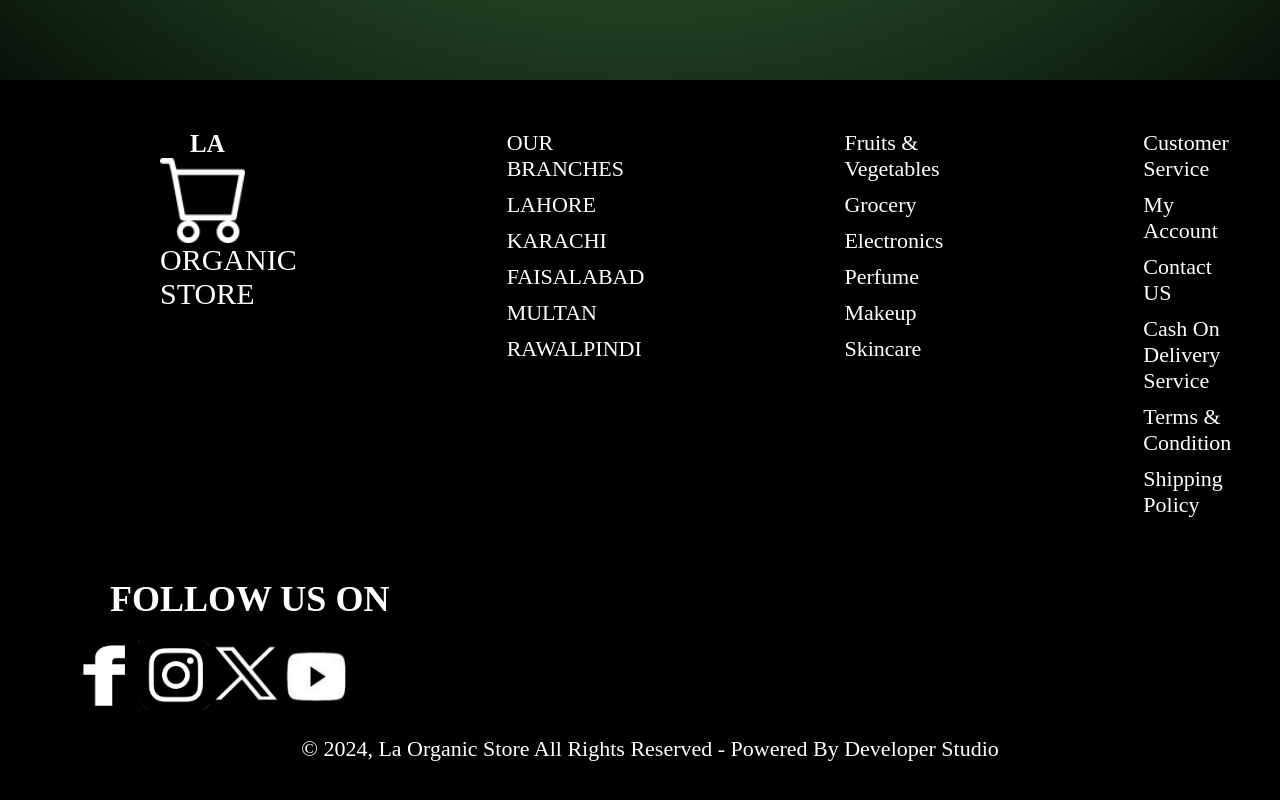
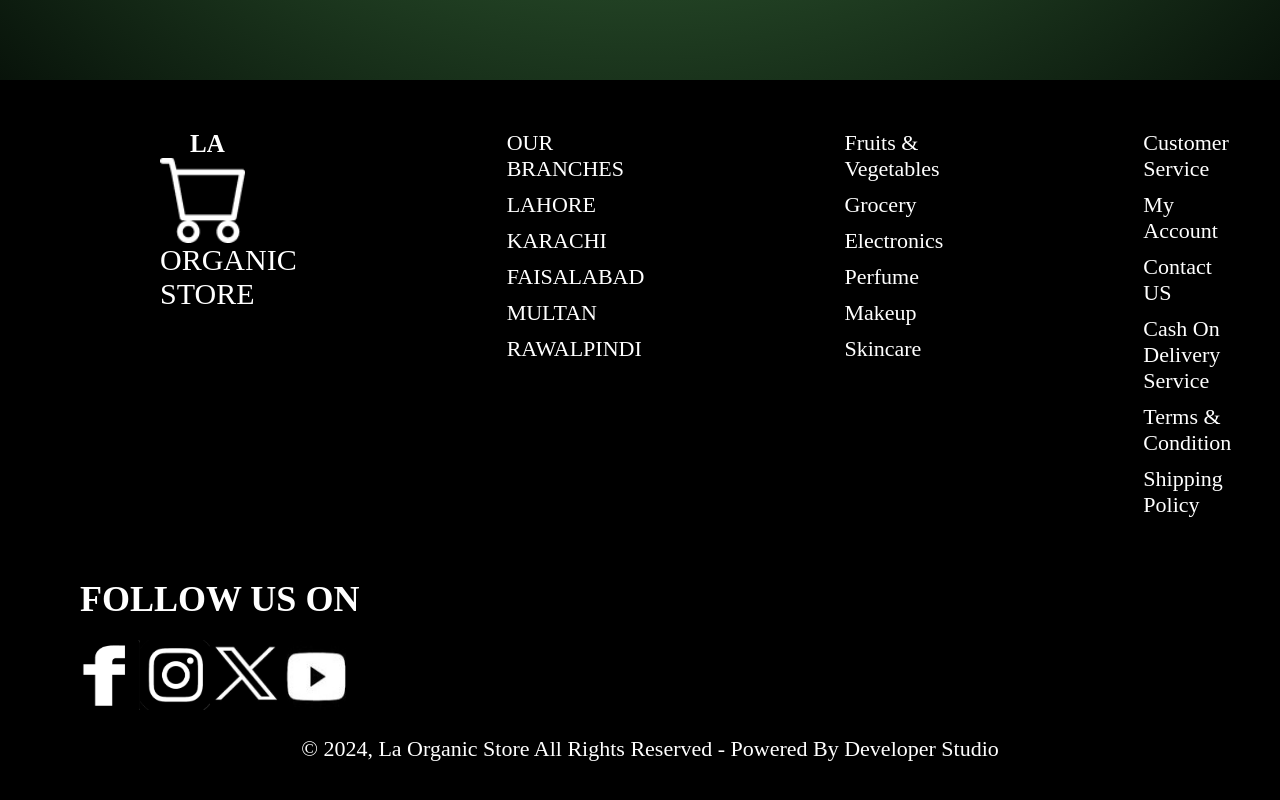
Before and after one commit to abdullahrabi/My-Final-Year-Project, a React (Create React App) app in the folder my-react-app/: page /login in a window 1280 px wide. Shown: the part 1120-1920 px from the top of the page. Built offline with nearby package versions, Linux system fonts and the light colour scheme.

Commit message:
Footer FOLLOW US align correction

```diff
--- a/my-react-app/src/Components/Footer/Footer.css
+++ b/my-react-app/src/Components/Footer/Footer.css
@@ -165,8 +165,8 @@
 
   .social-media h3{
     align-items: center;
-    padding-left: 30px;
-    margin-left: 10px;
+    padding-left: 5px;
+    margin-left: 5px;
   }
   .social-media img{
     height: 70px;
```
